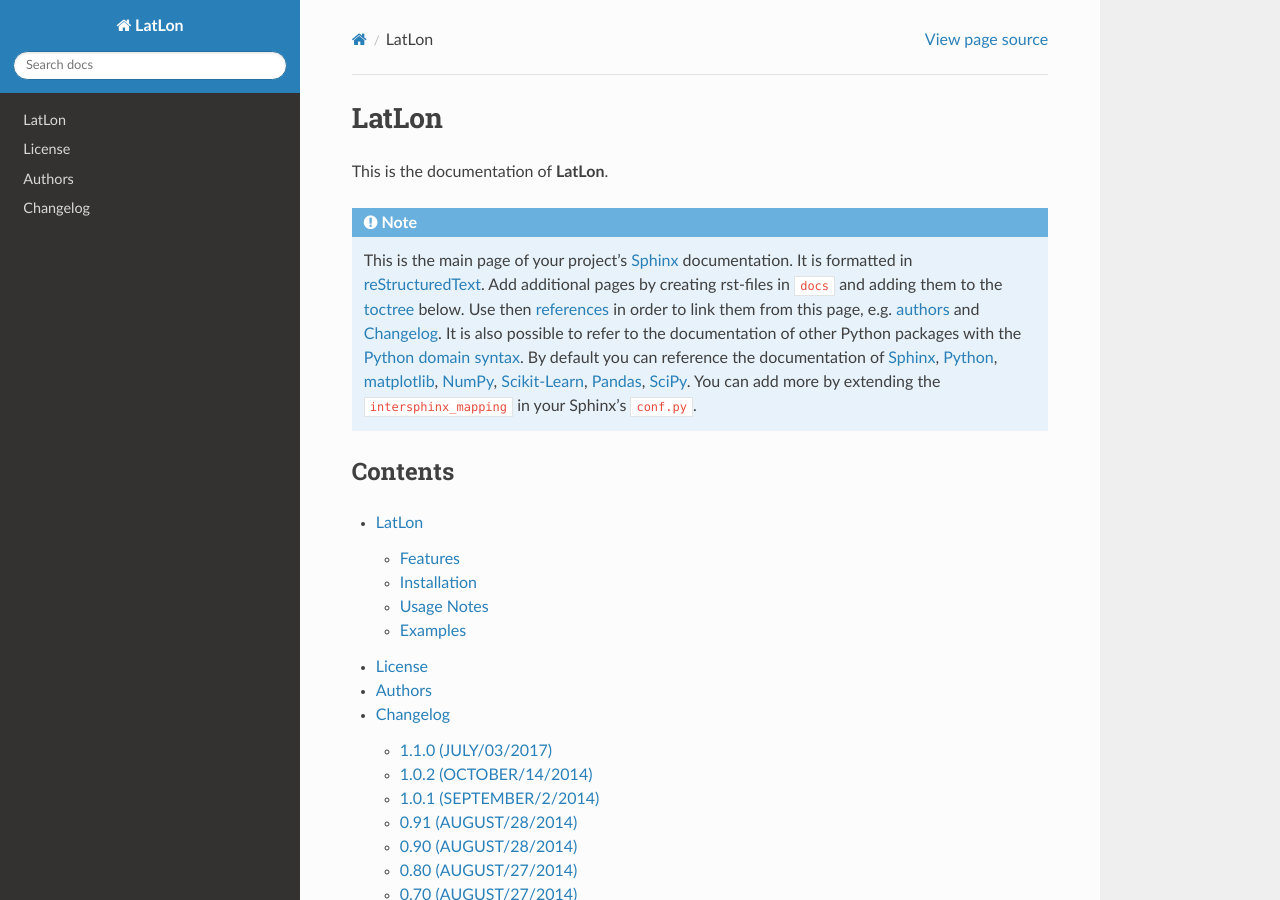
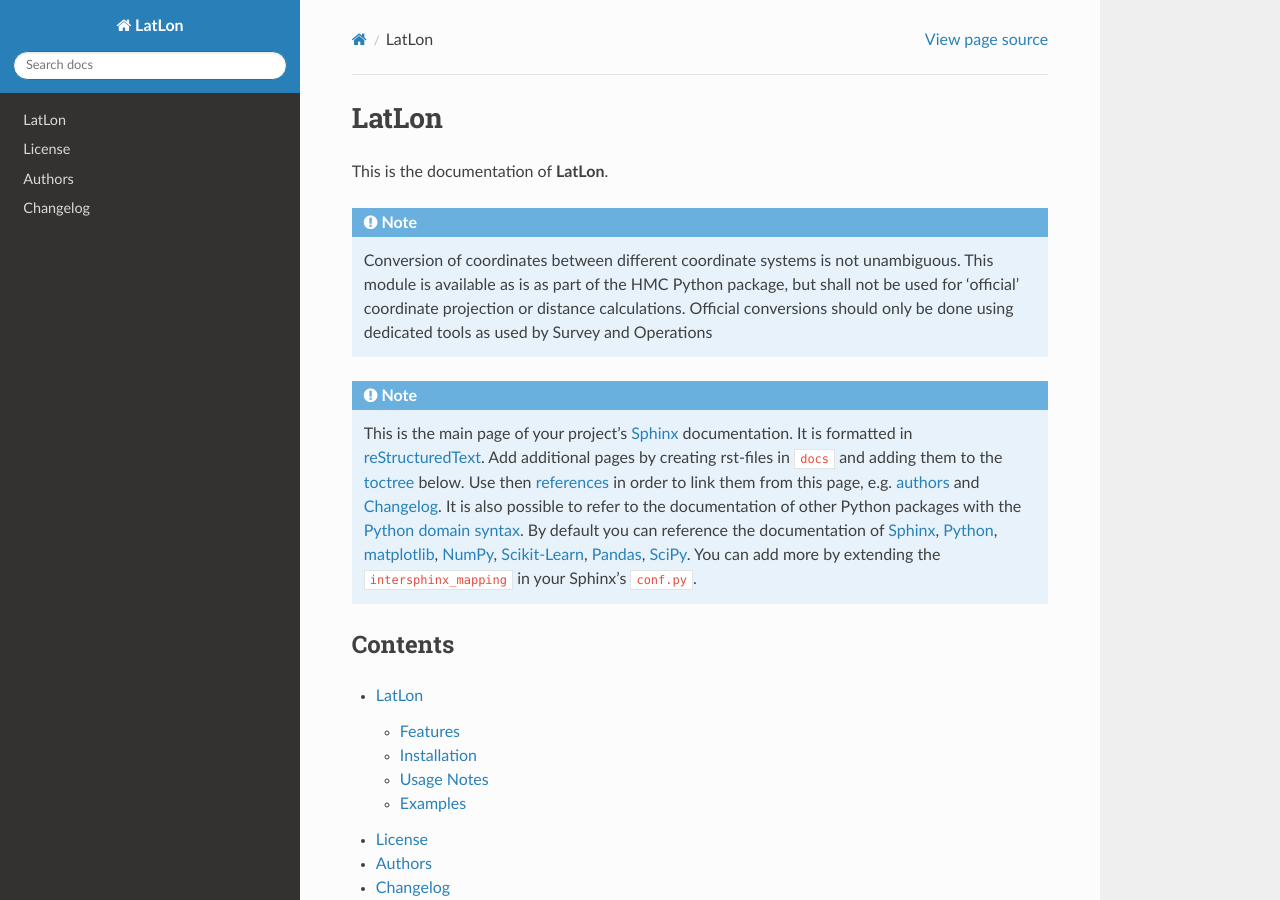
Before and after one commit to eelcovv/LatLonCalc, a Sphinx documentation site: the page built from docs/index.rst, in a window 1280 px wide and 900 px high. Built offline with Sphinx 7.4.7 and the Read the Docs theme 2.0.0, drawn with Linux system fonts in a browser that asks for light colours; formulas are drawn with MathJax 3; pages that are not in the unit, such as notebooks, are missing from menus; the version number could not be read and is left out.

Commit message:
added a warning on top of the package

```diff
--- a/docs/index.rst
+++ b/docs/index.rst
@@ -3,6 +3,14 @@
 ======
 
 This is the documentation of **LatLon**.
+
+.. note::
+
+    Conversion of coordinates between different coordinate systems is not unambiguous. This module is
+    available as is as part of the HMC Python package, but shall not be used for 'official' coordinate projection or
+    distance calculations. Official conversions should only be done using dedicated tools as used by
+    Survey and Operations
+
 
 .. note::
 
```
